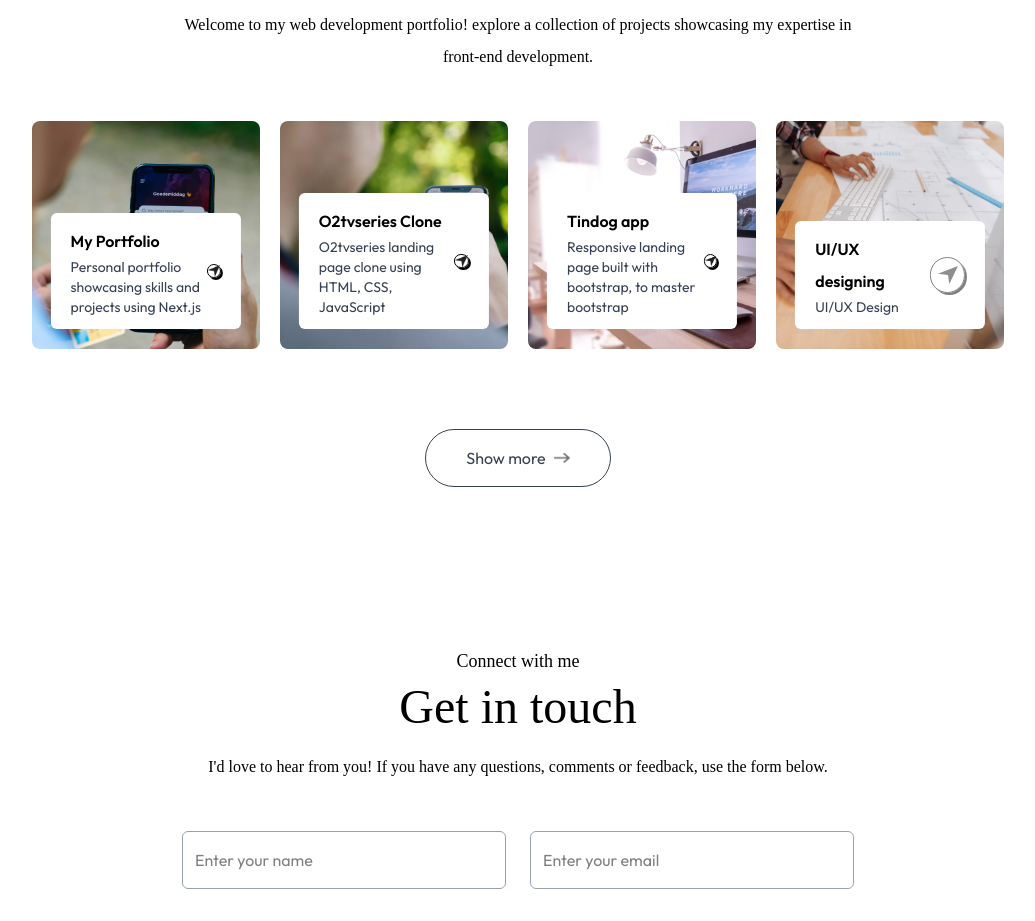
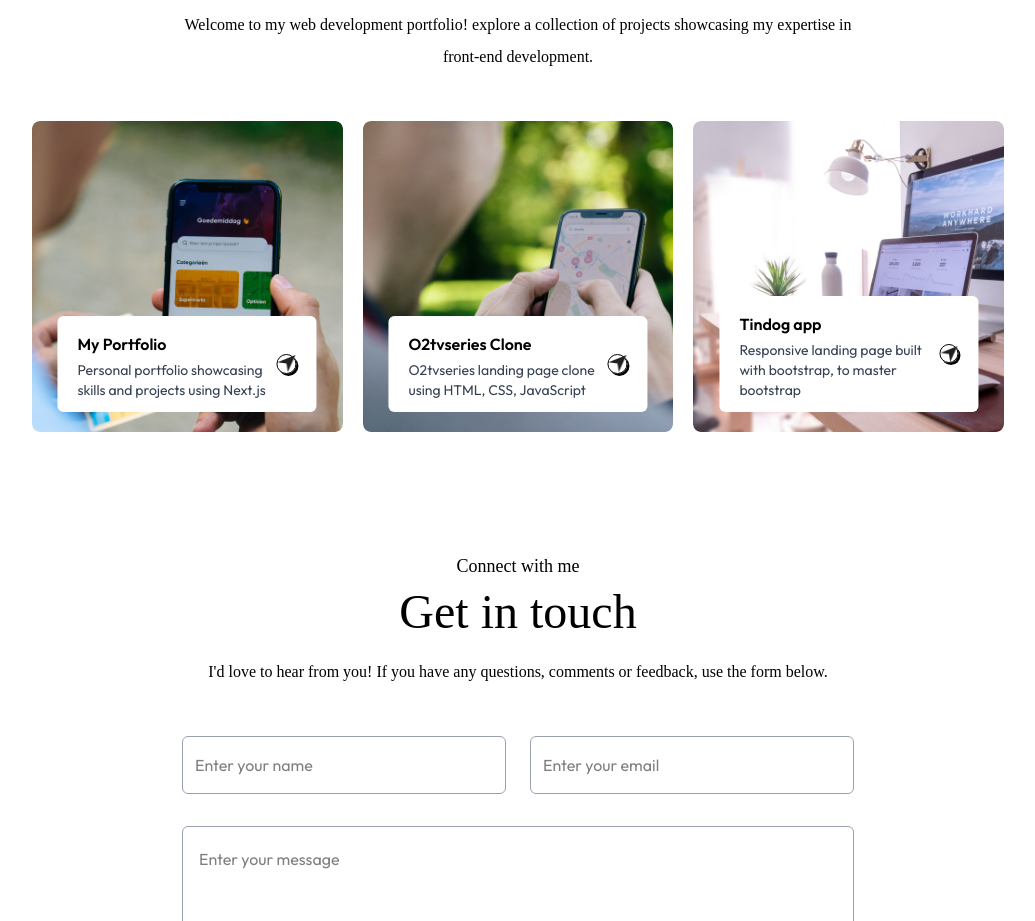
Before and after one commit to Lexzyart/Portfolio, a Next.js app: page / in a window 1280 px wide. Shown: the part 1840-2761 px from the top of the page, without its empty margins (122-1157 px from the left). Built offline with nearby package versions, Linux system fonts and the light colour scheme; a web font is replaced by a local one.

Commit message:
temp work change

```diff
--- a/app/components/Work.jsx
+++ b/app/components/Work.jsx
@@ -112,7 +112,7 @@ const Work = () => {
 				})}
 			</motion.div>
 
-			<motion.a
+			{/* <motion.a
 				initial={{ opacity: 0 }}
 				whileInView={{ opacity: 1 }}
 				transition={{ delay: 1.1, duration: 0.5 }}
@@ -125,7 +125,7 @@ const Work = () => {
 					alt="Right arror"
 					className="w-4"
 				/>
-			</motion.a>
+			</motion.a> */}
 		</motion.div>
 	);
 };
--- a/assets/assets.js
+++ b/assets/assets.js
@@ -100,11 +100,11 @@ export const workData = [
         bgImage: '/work-3.png',
         link: 'https://lexzyart.github.io/Tindog/',
     },
-    {
-        title: 'UI/UX designing',
-        description: 'UI/UX Design',
-        bgImage: '/work-4.png',
-    },
+    // {
+    //     title: 'UI/UX designing',
+    //     description: 'UI/UX Design',
+    //     bgImage: '/work-4.png',
+    // },
 ]
 
 export const serviceData = [
```
